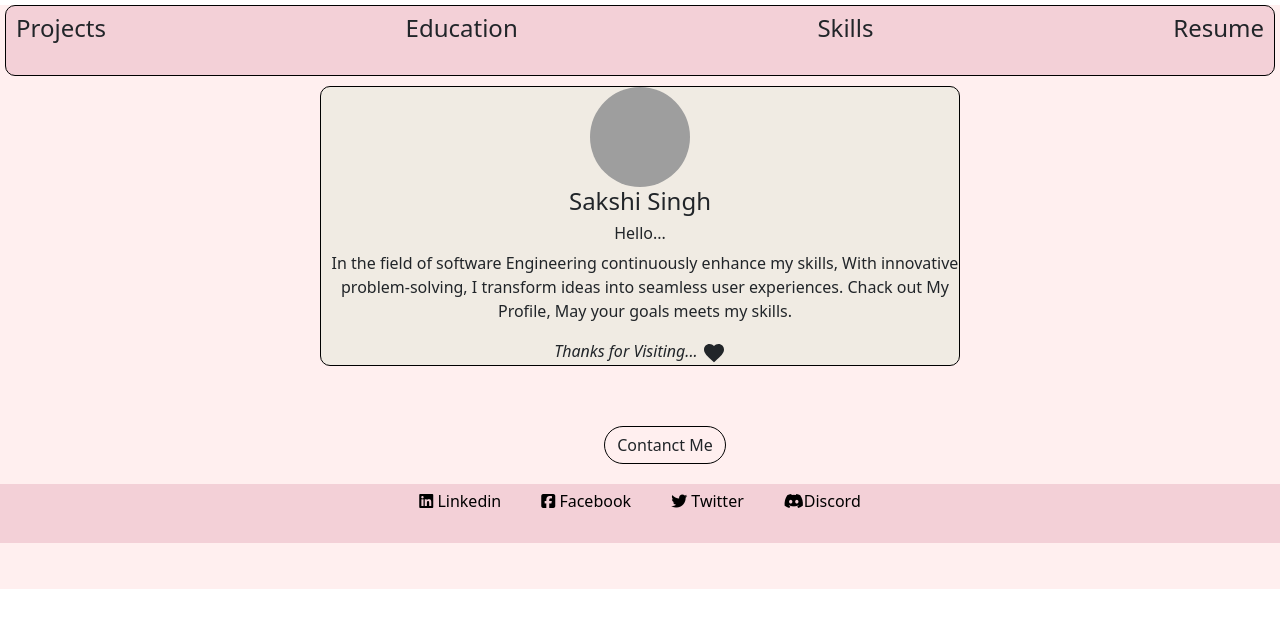
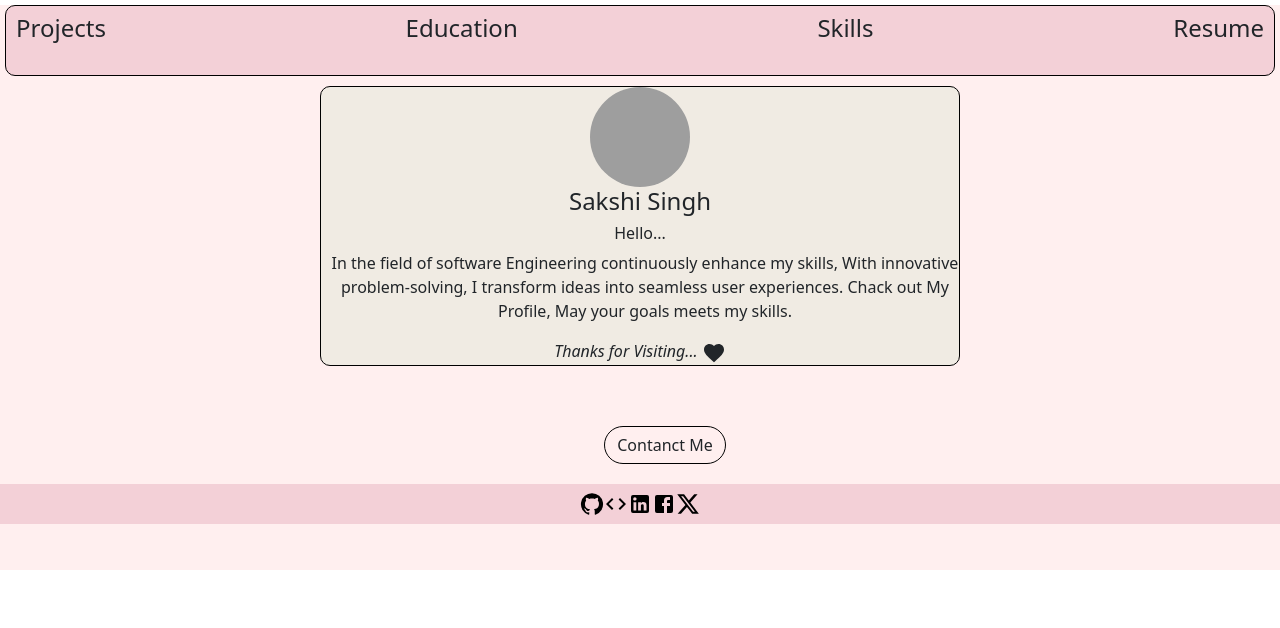
Before and after one commit to sakshi-learner/My-Portfolio, a React (Vite) app: page / in a window 1280 px wide. Shown: the top 628 px of the page. Built offline with nearby package versions, Linux system fonts and the light colour scheme; grey boxes are pictures that could not be loaded; a web font is replaced by a local one.

Commit message:
improve footer

```diff
--- a/package.json
+++ b/package.json
@@ -14,6 +14,7 @@
     "@emotion/react": "^11.13.3",
     "@emotion/styled": "^11.13.0",
     "@fontsource/roboto": "^5.1.0",
+    "@material-ui/core": "^4.12.4",
     "@mui/icons-material": "^6.1.7",
     "@mui/material": "^6.1.7",
     "@mui/styled-engine-sc": "^6.1.7",
--- a/src/About.jsx
+++ b/src/About.jsx
@@ -13,7 +13,7 @@ function About(){
            <Stack direction="row" spacing={2}>
            <Avatar
            alt="Remy Sharp"
-           src="https://media.licdn.com/dms/image/v2/D5603AQGsCOaWRNewjg/profile-displayphoto-shrink_800_800/profile-displayphoto-shrink_800_800/0/1729875637423?e=1737590400&v=beta&t=GIGt8TiokqtliD-ALXrOecj9ppKYtsAQJqt4Jz-1riI"
+           src="https://media.licdn.com/dms/image/v2/D5603AQEDTRBNwRsu-g/profile-displayphoto-shrink_200_200/B56ZPdDtFuG4AY-/0/1734580558092?e=1744243200&v=beta&t=PYyEjYbJkzmBKH2x2lUCEOUvCNnr_niJ9wtyDqXDKBQ"
            sx={{ width: 100, height: 100 }}
            />
            </Stack>
--- a/src/ContactMe.css
+++ b/src/ContactMe.css
@@ -22,7 +22,7 @@
 }
 
 .gmail{
-    margin-left: 30%;
+
     color: rgb(5, 5, 10);
     display: flex;
     justify-content: center;
--- a/src/ContactMe.jsx
+++ b/src/ContactMe.jsx
@@ -20,7 +20,7 @@ function ContactMe(){
 
            </div>
            {
-            showBtn &&  <p className="gmail">Contact Me by Gmail: sakshees846@gmail.com</p>
+            showBtn &&  <p className="gmail">Mail Me: sakshees846@gmail.com</p>
            }
         </>
     );
--- a/src/Footer.jsx
+++ b/src/Footer.jsx
@@ -1,58 +1,65 @@
-import FooterTitle from "./FooterTitle";
 import"./footer.css";
-import { useState } from "react";
+import React from "react";
+import Link from "@material-ui/core/Link";
+import GitHubIcon from '@mui/icons-material/GitHub';
+import LinkedInIcon from '@mui/icons-material/LinkedIn';
+import FacebookIcon from '@mui/icons-material/Facebook';
+import XIcon from '@mui/icons-material/X';
+import CodeIcon from '@mui/icons-material/Code';
 function Footer(){
-    const[show, setShow] = useState(false);
-
-    let onIcon = ()=>{
-
-        if(show == true){
-            setShow(false);
-        }else{
-            setShow(true);
-        }
-    };
-
-    const[show1, setShow1] = useState(false);
-
-    let onIcon1 = ()=>{
-
-        if(show1 == true){
-            setShow1(false);
-        }else{
-            setShow1(true);
-        }
-    };
-
-    const[show2, setShow2] = useState(false);
-
-    let onIcon2 = ()=>{
-
-        if(show2 == true){
-            setShow2(false);
-        }else{
-            setShow2(true);
-        }
-    };
-
-    const[show3, setShow3] = useState(false);
-
-    let onIcon3 = ()=>{
-
-        if(show3 == true){
-            setShow3(false);
-        }else{
-            setShow3(true);
-        }
-    };
+    const preventDefault = (event) => event.preventDefault();
 
     return(
         <>
         <div className="footer navbar">
-            <FooterTitle title={<p className="p"  onClick={onIcon}><i class="fa-brands fa-linkedin"></i> Linkedin</p>}></FooterTitle>
-            <FooterTitle title={<p className="p"  onClick={onIcon1}><i class="fa-brands fa-square-facebook"></i> Facebook</p>}></FooterTitle>
-            <FooterTitle title={<p className="p"  onClick={onIcon2}><i class="fa-brands fa-twitter"></i> Twitter</p>}></FooterTitle>
-            <FooterTitle title={<p className="p"  onClick={onIcon3}><i class="fa-brands fa-discord"></i>Discord</p>}></FooterTitle>
+
+           <Link
+                href="https://github.com/sakshi-learner"
+                onClick={() => {
+                    alert("Redirecting to github");
+                }}
+            >
+             <span className="link"><GitHubIcon/></span>
+            </Link>
+
+
+            <Link
+                href="https://leetcode.com/u/sakshee-singh/"
+                onClick={() => {
+                    alert("Redirecting to leetcode");
+                }}
+            >
+              <span className="link"><CodeIcon/></span>
+            </Link>
+
+            <Link
+                href="https://www.linkedin.com/in/sakshee-singh-38ba48272"
+                onClick={() => {
+                    alert("Redirecting to linkedin");
+                }}
+            >
+                <span className="link"><LinkedInIcon/></span>
+            </Link>
+
+            <Link
+                href="https://www.facebook.com/profile.php?id=100071120324353"
+                onClick={() => {
+                    alert("Redirecting to facebook");
+                }}
+            >
+              <span className="link"><FacebookIcon/></span>
+            </Link>
+
+            <Link
+                href="https://x.com/Sakshee96679291"
+                onClick={() => {
+                    alert("Redirecting to twitter");
+                }}
+            >
+              <span className="link"><XIcon /></span>
+            </Link>
+
+
 
         </div>
 
--- /dev/null
+++ b/src/Resume.css
@@ -0,0 +1,6 @@
+.resume{
+    display: flex;
+    justify-content: center;
+    margin: 30px;
+    padding: 10px;
+}
--- a/src/Resume.jsx
+++ b/src/Resume.jsx
@@ -1,11 +1,10 @@
-import DocViewer, { DocViewerRenderers } from "@cyntler/react-doc-viewer";
-import { height } from "@fortawesome/free-brands-svg-icons/fa42Group";
+import "./Resume.css";
 function Resume(){
 
     return(
         <>
-         <div>
-
+         <div className="resume">
+          <img src="https://media.licdn.com/dms/image/v2/D5622AQHItB_bFBh4zA/feedshare-shrink_800/B56ZTGGF3QGoAg-/0/1738490274118?e=1741219200&v=beta&t=t1F5g2Pc8-7WChcfXR9hZgsjPtvcup9Nt08znMW8z68" alt="resume"/>
          </div>
         </>
     )
--- a/src/footer.css
+++ b/src/footer.css
@@ -5,8 +5,11 @@
     justify-content: center;
 
 }
-.p{
+.link{
     color: black;
     text-decoration: none;
     cursor: pointer;
+    display: wrap;
+    display: flex;
+    justify-content: center;
 }
```
Also changed, not shown: 1 other file (tests, documents, lock files or other folders).
